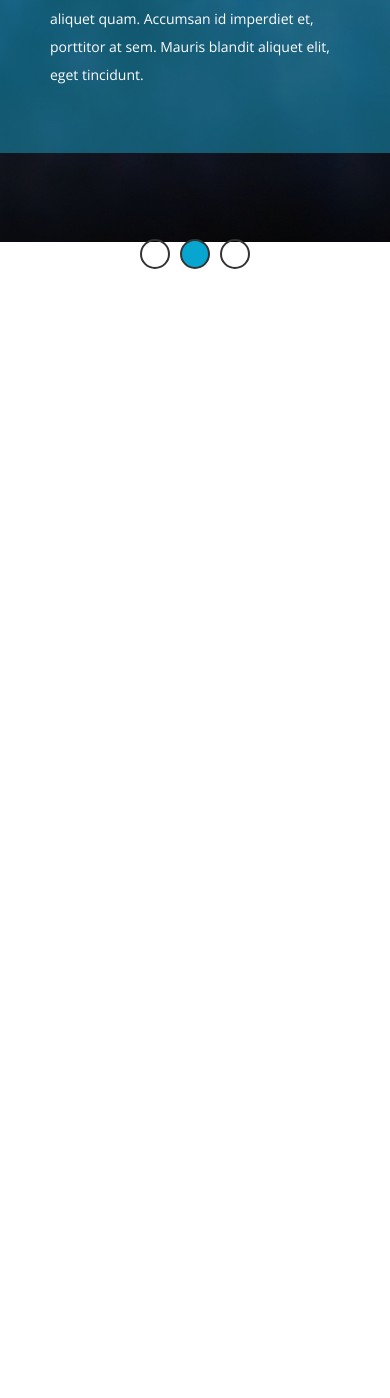
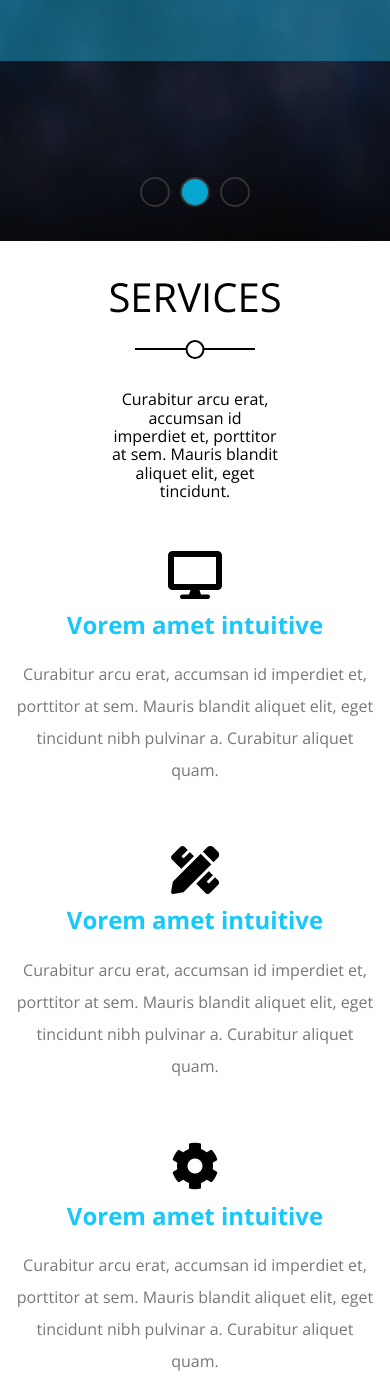
Before and after one commit to Ali-Said1/Kasper-Template, a plain HTML site: page index.html in a window 390 px wide. Shown: the part 602-2000 px from the top of the page. Before the commit the page ends 871 px from the top, so only its background shows below. Drawn offline with nearby package versions, Linux system fonts and the light colour scheme.

Commit message:
Services section added fully responsive

```diff
--- a/css/style.css
+++ b/css/style.css
@@ -38,6 +38,62 @@ body{
         }
     }
 /*End Global Values */
+/* Start Global components */
+.sectiontitle{
+    /* display: flex;
+    justify-content: center;
+    flex-wrap: wrap; */
+    text-align: center;
+}
+.sectiontitle > h2{
+    font-weight: normal;
+    font-size: 40px;
+    position: relative;
+    text-transform: uppercase;
+    text-align: center;
+    margin-bottom: 70px;
+    width: 100%;
+}
+.sectiontitle > h2::before{
+    content: "";
+    position: absolute;
+    top: calc(100% + 27.5px);
+    left: 50%;
+    background-color: #000;
+    width: 120px;
+    height: 2px;
+    transform: translatex(-50%);
+    -webkit-transform: translatex(-50%);
+    -moz-transform: translatex(-50%);
+    -ms-transform: translatex(-50%);
+    -o-transform: translatex(-50%);
+}
+.sectiontitle > h2::after{
+    content: "";
+    position: absolute;
+    top: calc(100% + 20px);
+    left: 50%;
+    width: 15px;
+    height: 15px;
+    background-color: #fff;
+    border: 2px solid #000;
+    border-radius: 50%;
+    -webkit-border-radius: 50%;
+    -moz-border-radius: 50%;
+    -ms-border-radius: 50%;
+    -o-border-radius: 50%;
+    transform: translatex(-50%);
+    -webkit-transform: translatex(-50%);
+    -moz-transform: translatex(-50%);
+    -ms-transform: translatex(-50%);
+    -o-transform: translatex(-50%);
+}
+.sectiontitle > h2 + p{
+    text-align: center;
+    width: 47%;
+    margin: 20px auto 50px auto;
+}
+/* End Global components */
 /* Start Landing */
 .landing{
     background-image: url(../images/landing.jpg);
@@ -45,6 +101,7 @@ body{
     background-size: cover;
     height: 100vh;
     display: flex;
+    flex-wrap: wrap;
     align-content: space-between;
 }
 .landing .tint{
@@ -54,12 +111,13 @@ body{
     background-color: rgba(0, 0, 0, 0.5);
 }
 /* Start nav */
-.landing .tint nav{
+nav{
     position: sticky;
     top: 0;
     z-index: 2;
+    background-color: rgba(119, 119, 119, 0.431);
 }
-.landing nav .container{
+nav .container{
     display: flex;
     align-items: center;
     justify-content: space-between;
@@ -69,25 +127,25 @@ body{
 ul{
     display: flex;
 }
-.landing nav ul li a{
+nav ul li a{
     text-decoration: none;
     color: white;
     font-weight: 600;
     padding-top: 35px;
     padding-bottom: 35px;
 }
-.landing nav ul li,
-.landing nav .fa-bars{
+nav ul li,
+nav .fa-bars{
     padding-top: 35px;
     padding-bottom: 35px;
     padding-left: 10px;
     padding-right: 10px;
 }
-.landing nav .fa-bars{
+nav .fa-bars{
     display: none;
     position: relative;
 }
-.landing nav .links2{
+nav .links2{
     display: none;
     position: absolute;
     z-index: 1000;
@@ -95,42 +153,48 @@ ul{
     width: 200px;
     text-align: center;
 }
-.landing nav .links2 li{
+nav .links2 li{
     padding: 0;
     height: 100%;
     background-color: rgba(34, 34, 34, 0.719);
     z-index: 10000;
     width:200px;
 }
-.landing nav .links2 li a{
+nav .links2 li a{
     display: inline-block;
     z-index: 1000;
     width: 200px;
     padding-bottom: 5px;
     padding-top: 5px;
 }
-.landing .tint .container .iul{
+.container .iul{
     display: flex;
 }
-.landing nav i:last-of-type{
+nav i:last-of-type{
     align-self: center;
     padding-left: 20px;
 }
-.landing nav i{
+nav i{
     color: white;
     font-size: 20px;
 }
-.landing nav span{
+nav span{
     margin-left: 20px;
     padding: 0;
     align-self: center;
 }
-.landing nav span{
+nav span{
     width: 2px;
     height: 30px;
     background-color: #fff;
     display: block;
     padding: 0;
+}
+li:first-of-type a{
+    color: #06a6d0;
+}
+li:hover a{
+    color: #06a6d0;
 }
 li:first-of-type,
 li:hover{
@@ -138,19 +202,19 @@ li:hover{
     border-bottom: 3px solid #06a6d0;
 }
 @media (max-width: 767px){
-    .landing nav .container{
+    nav .container{
         width: 100%;
     }
-    .landing .container ul:first-of-type{
+    .container ul:first-of-type{
         display: none;
     }
-    .landing nav .fa-bars{
+    nav .fa-bars{
         display: block;
     }
-    .landing nav i:first-of-type{
+    nav i:first-of-type{
         display: block;
     }
-    .landing nav .linksbar:hover ul.links2:before{
+    nav .linksbar:hover ul.links2:before{
         content: "";
         position: absolute;
         border: 20px solid;
@@ -163,25 +227,29 @@ li:hover{
         -ms-transform: translateX(-40%);
         -o-transform: translateX(-40%);
 }
-    .landing nav .linksbar:hover ul.links2{
+    nav .linksbar:hover ul.links2{
         display: flex;
         position:absolute;
         flex-wrap: wrap;
         top: calc(100%);
     }
-    .landing nav .linksbar:hover ul.links2 li{
+    nav .linksbar:hover ul.links2 li{
         border: none;
     }
-    .landing nav .links2 li a{
+    nav .links2 li a{
         border-bottom: 1px solid #fff;
     }
-    .landing nav .links2 li a:hover{
+    nav .links2 li a:hover,
+    nav .links2 li:first-child a{
         border-bottom: 1px solid #06a6d0;
         color: #06a6d0;
     }
 }
 /* End nav */
 /* Start Header */
+.landing{
+    margin-top: -92px;
+}
 .landing header{
     height: 400px;
 }
@@ -230,6 +298,7 @@ li:hover{
 .landing .circles .container{
     display: flex;
     justify-content: center;
+    margin-top: 30px;
 }
 .landing .circles span{
     width: 30px;
@@ -257,3 +326,54 @@ li:hover{
 }
 /* End Header */
 /* End Landing */
+/*Start Services */
+.services .container .services-content{
+    display: grid;
+    grid-template-columns: repeat(auto-fit, minmax(450px, 1fr));
+}
+.services .container .services-content .srv{
+    display: flex;
+    justify-content: space-between;
+    margin-bottom: 40px;
+}
+.services .container .services-content .srv i{
+    flex-basis: 60px;
+    margin-right: 50px;
+}
+.services .container .services-content .srv .text{
+    flex: 1;
+    margin-right: 40px;
+}
+.services .container .services-content .srv .text h2{
+    color: #19c8fa;
+    margin-top: 0;
+    margin-bottom: 20px;
+}
+.services .container .services-content .srv .text p{
+    margin-top: 0;
+    margin-bottom: 20px;
+    line-height: 2;
+    color: #777;
+}
+@media (max-width: 767px){
+    .services .container .services-content{
+        display: block;
+    }
+    .services .container .services-content .col{
+        display: flex;
+        justify-content: center;
+        flex-wrap: wrap;
+    }
+    .services .container .services-content .srv{
+        flex-direction: column;
+        justify-content: center;
+        text-align: center;
+    }
+    .services .container .services-content .srv i{
+        margin: 0;
+    }
+    .services .container .services-content .srv .text{
+        margin-right: 0;
+    }
+}
+/*End Services*/
--- a/index.html
+++ b/index.html
@@ -19,15 +19,12 @@
 </head>
 
 <body>
-  <!--Start Landing -->
-  <div class="landing">
-    <div class="tint">
   <nav>
     <div class="container">
       <a href=#><img src="images/logo.png" alt="Kasper Logo" /></a>
       <div class="iul" style="display: flex;">
         <ul class="ul1">
-              <li><a href="#home">Home</a></li>
+          <li><a href="#">Home</a></li>
           <li><a href="#services">Services</a></li>
           <li><a href="#portfolio">Portfolio</a></li>
           <li><a href="#about">About</a></li>
@@ -37,7 +34,7 @@
         <div class="linksbar">
           <i class="fas fa-bars"></i>
           <ul class="links2">
-                <li><a href="#home">Home</a></li>
+            <li><a href="#">Home</a></li>
             <li><a href="#services">Services</a></li>
             <li><a href="#portfolio">Portfolio</a></li>
             <li><a href="#about">About</a></li>
@@ -50,6 +47,10 @@
       </div>
     </div>
   </nav>
+  <!--Start Landing -->
+  <div class="landing">
+    <div class="tint">
+
       <header>
         <div class="content">
           <i class="fas fa-chevron-left"></i>
@@ -75,7 +76,58 @@
         </div>
       </div>
     </div>
+  </div>
   <!--End Landing -->
+  <!--Start Serveices-->
+  <section class="services" id="services">
+    <div class="container">
+      <div class="sectiontitle">
+        <h2>Services</h2>
+        <p>Curabitur arcu erat, accumsan id imperdiet et, porttitor at sem. Mauris blandit aliquet elit, eget
+          tincidunt.
+        </p>
+      </div>
+      <div class="services-content">
+        <div class="col">
+          <div class="srv">
+            <i class="fas fa-desktop fa-3x"></i>
+            <div class="text">
+              <h2>Vorem amet intuitive</h2>
+              <p>Curabitur arcu erat, accumsan id imperdiet et, porttitor at sem. Mauris blandit aliquet elit, eget
+                tincidunt nibh pulvinar a. Curabitur aliquet quam.</p>
+            </div>
+          </div>
+          <div class="srv">
+            <i class="fas fa-pencil-ruler fa-3x"></i>
+            <div class="text">
+              <h2>Vorem amet intuitive</h2>
+              <p>Curabitur arcu erat, accumsan id imperdiet et, porttitor at sem. Mauris blandit aliquet elit, eget
+                tincidunt nibh pulvinar a. Curabitur aliquet quam.</p>
+            </div>
+          </div>
+        </div>
+        <div class="col">
+          <div class="srv">
+            <i class="fas fa-cog fa-3x"></i>
+            <div class="text">
+              <h2>Vorem amet intuitive</h2>
+              <p>Curabitur arcu erat, accumsan id imperdiet et, porttitor at sem. Mauris blandit aliquet elit, eget
+                tincidunt nibh pulvinar a. Curabitur aliquet quam.</p>
+            </div>
+          </div>
+          <div class="srv">
+            <i class="fas fa-camera fa-3x"></i>
+            <div class="text">
+              <h2>Vorem amet intuitive</h2>
+              <p>Curabitur arcu erat, accumsan id imperdiet et, porttitor at sem. Mauris blandit aliquet elit, eget
+                tincidunt nibh pulvinar a. Curabitur aliquet quam.</p>
+            </div>
+          </div>
+        </div>
+      </div>
+    </div>
+  </section>
+  <!--End Serveices-->
 </body>
 
 </html>
```
Lines whose indentation alone changed are shown as unchanged.
